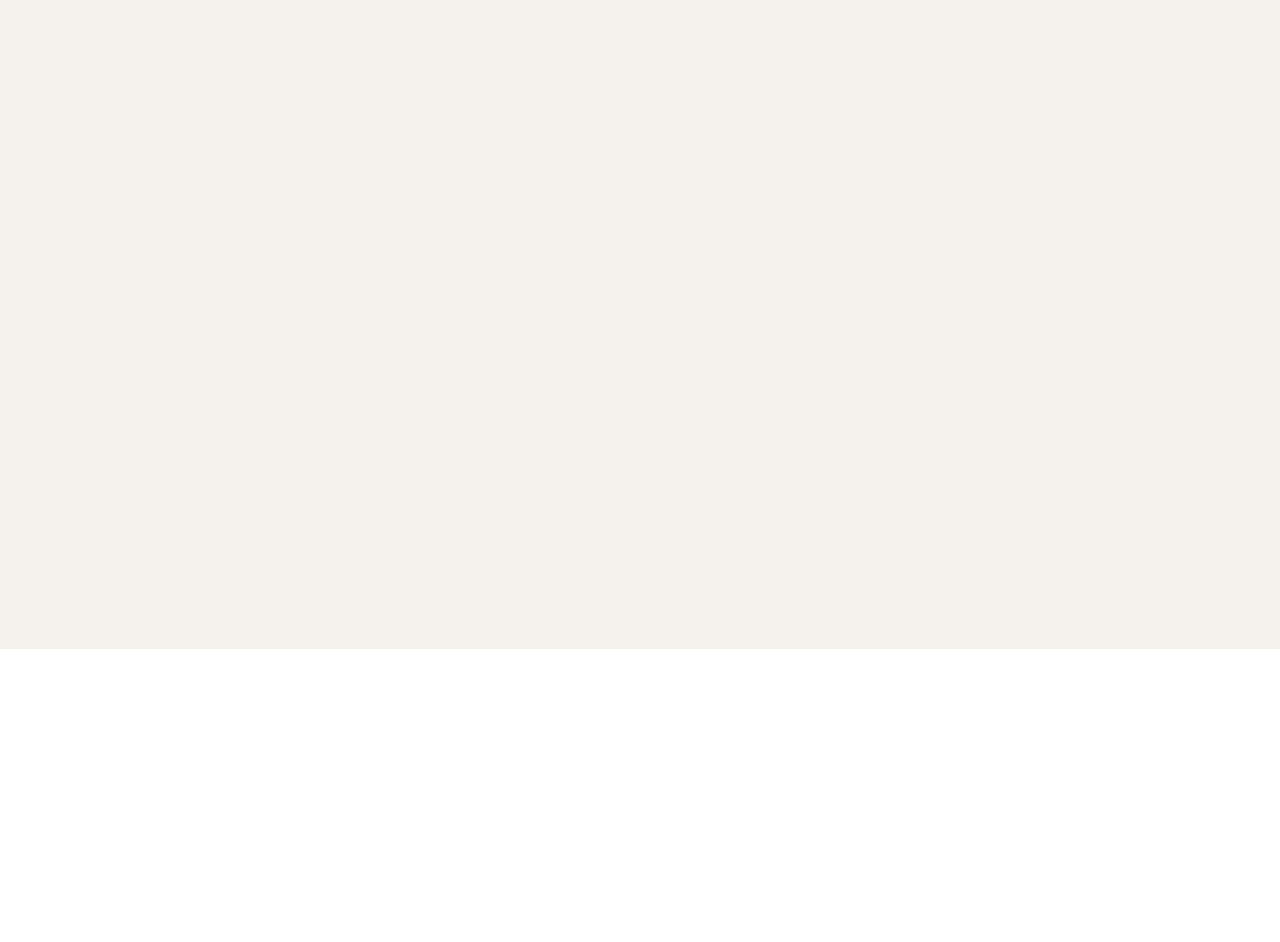
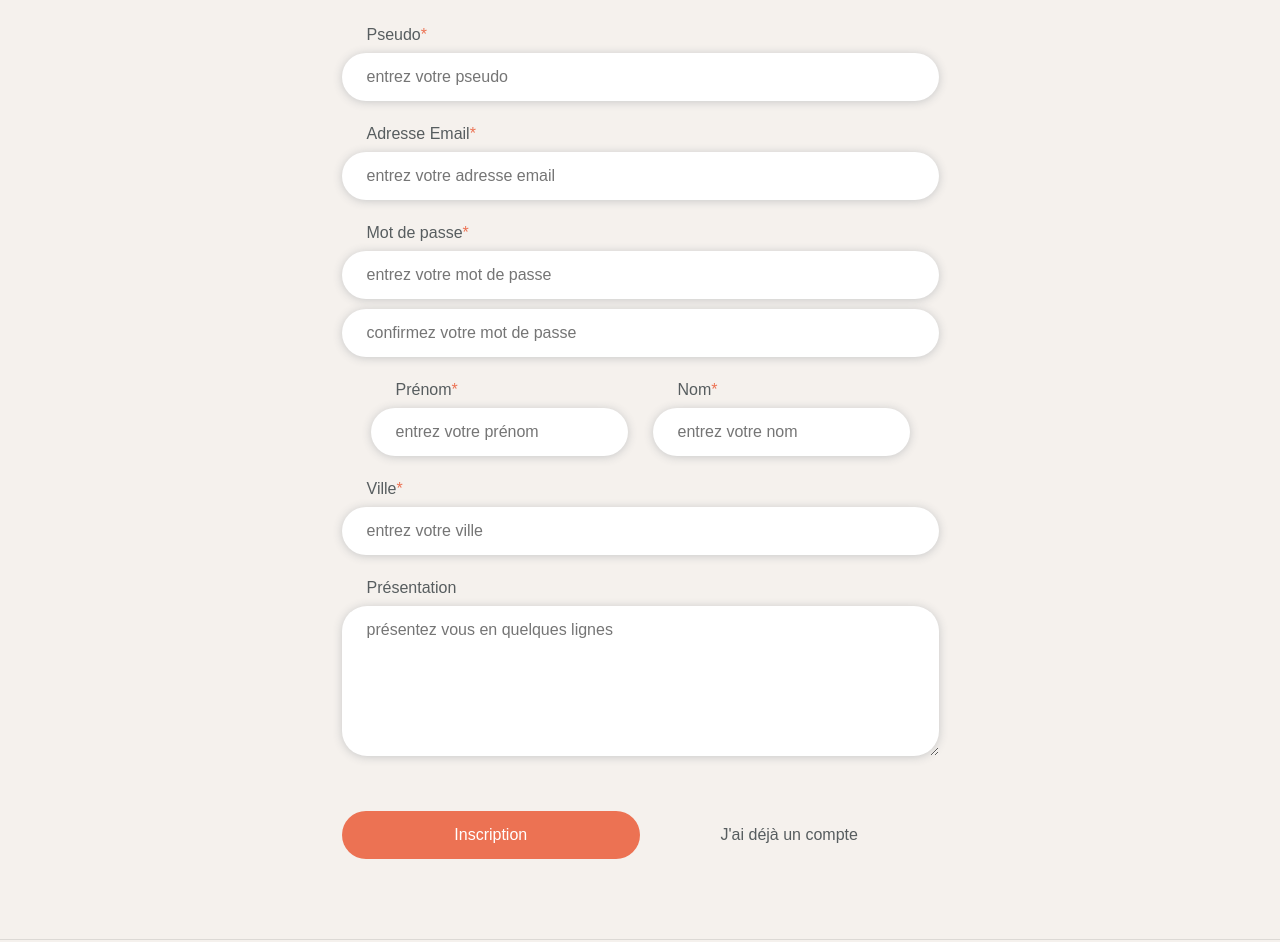
Before and after one commit to clotildefauchille/sport-co, a React app in the folder frontend/: page /inscription in a window 1280 px wide. Shown: the part 151-1093 px from the top of the page. Before the commit the page ends 800 px from the top, so only its background shows below. Built offline with nearby package versions, Linux system fonts and the light colour scheme.

Commit message:
Component Registration static version

```diff
--- a/frontend/src/components/App/index.js
+++ b/frontend/src/components/App/index.js
@@ -9,11 +9,11 @@ import Header from 'src/containers/Header';
 import Footer from 'src/components/Footer';
 import Login from 'src/containers/Login';
 import LoginModal from 'src/containers/LoginModal';
+import Registration from 'src/components/Registration';
 import './styles.css';
 
 // == Composant
-const App = () => {
- return (
+const App = () => (
   <>
     <Header />
     <Switch>
@@ -26,6 +26,10 @@ const App = () => {
         <Login />
       </Route>
 
+      <Route path="/inscription" exact>
+        <Registration />
+      </Route>
+
       <Route path="/search">
         <Search />
       </Route>
@@ -35,7 +39,7 @@ const App = () => {
 
     <LoginModal />
   </>
-)};
+);
 
 // == Export
 export default App;
--- a/frontend/src/components/Registration/index.js
+++ b/frontend/src/components/Registration/index.js
@@ -1,18 +1,126 @@
 // == Import npm
 import React from 'react';
-import { Link, Redirect } from 'react-router-dom';
-import PropTypes from 'prop-types';
+import { Link } from 'react-router-dom';
 
 // == Import
 import './style.scss';
 
 // == Composant
-const Registration = () => {(
-        <section className="registration">
-        </section>
-)};
-
-Registration.propTypes = {};
+const Registration = () => (
+  <section className="registration">
+    <h1 className="registration__title">Inscription</h1>
+    <form className="registration__form">
+      <label htmlFor="pseudo" className="registration__label">
+        <h2 className="registration__inputName">
+          Pseudo<span className="registration__required">*</span>
+        </h2>
+        <input
+          id="pseudo"
+          name="pseudo"
+          className="registration__input"
+          type="text"
+          placeholder="entrez votre pseudo"
+          required
+        />
+      </label>
+      <label htmlFor="email" className="registration__label">
+        <h2 className="registration__inputName">
+          Adresse Email<span className="registration__required">*</span>
+        </h2>
+        <input
+          id="email"
+          name="email"
+          className="registration__input"
+          type="email"
+          placeholder="entrez votre adresse email"
+          required
+        />
+      </label>
+      <label
+        htmlFor="password"
+        className="registration__label registration__password"
+      >
+        <h2 className="registration__inputName">
+          Mot de passe<span className="registration__required">*</span>
+        </h2>
+        <input
+          className="registration__input password"
+          type="password"
+          id="password"
+          name="password"
+          placeholder="entrez votre mot de passe"
+          required
+        />
+        <input
+          className="registration__input password"
+          type="password"
+          id="password"
+          name="password"
+          placeholder="confirmez votre mot de passe"
+          required
+        />
+      </label>
+      <div className="registration__container">
+        <label htmlFor="firstname" className="registration__label">
+          <h2 className="registration__inputName">
+            Prénom<span className="registration__required">*</span>
+          </h2>
+          <input
+            id="firstname"
+            name="firstname"
+            className="registration__input registration__firsname"
+            type="text"
+            placeholder="entrez votre prénom"
+            required
+          />
+        </label>
+        <label htmlFor="lastname" className="registration__label">
+          <h2 className="registration__inputName">
+            Nom<span className="registration__required">*</span>
+          </h2>
+          <input
+            id="lastname"
+            name="lastname"
+            className="registration__input registration__lastname"
+            type="text"
+            placeholder="entrez votre nom"
+            required
+          />
+        </label>
+      </div>
+      <label htmlFor="city" className="registration__label">
+        <h2 className="registration__inputName">
+          Ville<span className="registration__required">*</span>
+        </h2>
+        <input
+          id="city"
+          name="city"
+          className="registration__input"
+          type="text"
+          placeholder="entrez votre ville"
+          required
+        />
+      </label>
+      <label htmlFor="presentation" className="registration__label">
+        <h2 className="registration__inputName">Présentation</h2>
+        <textarea
+          id="presentation"
+          name="presentation"
+          className="registration__input registration__textarea"
+          placeholder="présentez vous en quelques lignes"
+        />
+      </label>
+      <div className="registration__container">
+        <button type="submit" className="registration__submit">
+          Inscription
+        </button>
+        <Link to="/connexion" className="registration__link">
+          J'ai déjà un compte
+        </Link>
+      </div>
+    </form>
+  </section>
+);
 
 // == Export
 export default Registration;
--- a/frontend/src/components/Registration/style.scss
+++ b/frontend/src/components/Registration/style.scss
@@ -1,21 +1,48 @@
 @use 'src/styles/_vars.scss';
 
-.login{
-  background-image: url('src/assets/images/bg_connexion.svg');
+.registration{
+  // background-image: url('src/assets/images/bg_connexion.svg');
   //background-size: contain;
-  background-size: max(400px + 25%);
-  background-repeat: no-repeat;
-  background-position: center right -170px;
   display: flex;
+  flex-direction: column;
   justify-content: center;
   align-items: center;
   flex: 1;
 
-  &_container {
+  &__form {
     display: flex;
     flex-direction: column;
+  }
+
+  &__label {
+    display: flex;
+    flex-direction: column;
+    font-size: 16px;
+    cursor: auto;
+  }
+
+  &__inputName {
+    color: vars.$LightDarkColor;
+    margin: 0 0 10px 25px;
+  }
+
+  &__required {
+    color: vars.$primaryColor;
+  }
+
+  &__container {
+    display: flex;
     align-items: center;
-    padding-bottom: 90px;
+    justify-content: center;
+    flex-wrap: wrap;
+  }
+
+  &__container label:first-child {
+    margin-right: 25px;
+  }
+
+  &__container:last-child {
+    margin: 30px 0 80px 0;
   }
 
   &__title {
@@ -25,33 +52,36 @@
   }
 
   &__input {
-    margin-bottom: 15px;
+    margin-bottom: 10px;
     border-radius: 25px;
     border: none;
     padding: 10px;
     box-shadow: vars.$shadow;
     font-size: 16px;
     padding: 15px 25px;
-    width: 340px;
-
   }
 
-  &__button {
+  &__lastname, &__firstname {
+    width: 100%;
+  }
+
+  &__input:not(.password:first-of-type) {
+    margin-bottom: 25px;
+  }
+
+  &__submit {
     background-color: vars.$primaryColor;
     color: white;
-    padding: 10px;
     border-radius: 25px;
     border: none;
     transition: all 0.3s;
     font-size: 16px;
-    width: 340px;
-    margin-top: 30px;
+    width: 50%;
     text-align: center;
-    margin-bottom: 25px;
     padding: 15px 0;
   }
 
-  &__button:hover {
+  &__submit:hover {
     box-shadow: vars.$shadow;
   }
 
@@ -65,10 +95,52 @@
     margin-bottom: 15px;
   }
 
+  &__link {
+    display: inline;
+    flex: 1;
+    text-align: center;
+    font-size: 16px;
+    color: vars.$LightDarkColor;
+  }
+
+  &__textarea {
+    font-family: Poppins, sans-serif;
+    max-width: 597px;
+    min-width: 597px;
+    min-height: 150px;
+    font-size: 16px;
+  }
+
 }
 
-@media (max-width: 830px) {
-  .login {
-    background-image: none;
+@media (max-width: 612px) {
+  .registration{
+
+    &__submit {
+      width: 100%;
+      margin-bottom: 25px;
+    }
+
+    &__form {
+      width: 90%;
+    }
+
+    &__container {
+      flex-direction: column;
+    }
+
+    &__container label:first-child {
+      margin: initial;
+    }
+
+    &__container label {
+      flex: 1;
+      width: 100%;
+    }
+
+    &__textarea {
+      min-width: 100%;
+      max-width: 100%;
+    }
   }
 }
```
